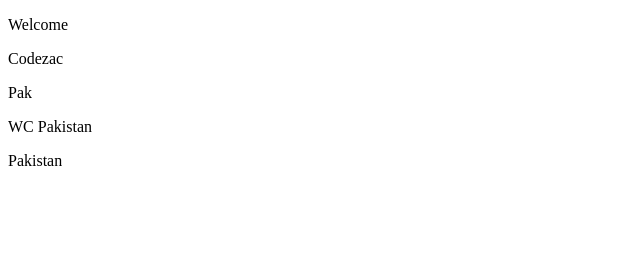
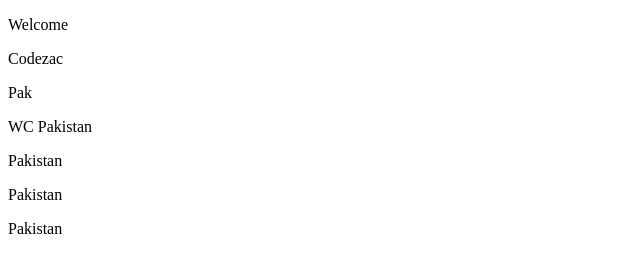
Before and after one commit to tahiraziznu/client-r, a plain HTML site: page src/index.html in a window 1280 px wide. Shown: the whole page, without its empty margins (0-640 px from the left). Drawn offline with Linux system fonts and the light colour scheme.

Commit message:
manuall trigger

```diff
--- a/src/index.html
+++ b/src/index.html
@@ -8,5 +8,8 @@
 <p>Pak</p>
 <p>WC Pakistan</p>
 <p>Pakistan</p>
+<p>Pakistan</p>
+<p>Pakistan</p>
+
 
 </body>
```
Also changed, not shown: 1 other file.
